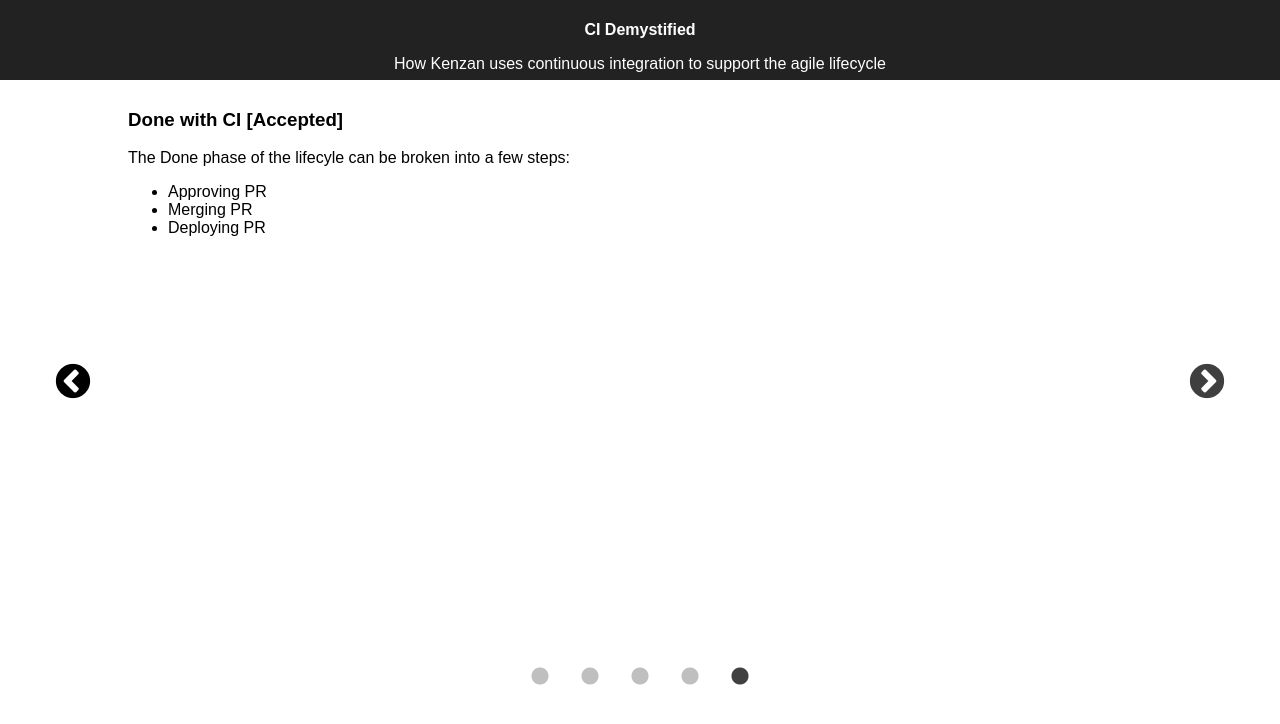
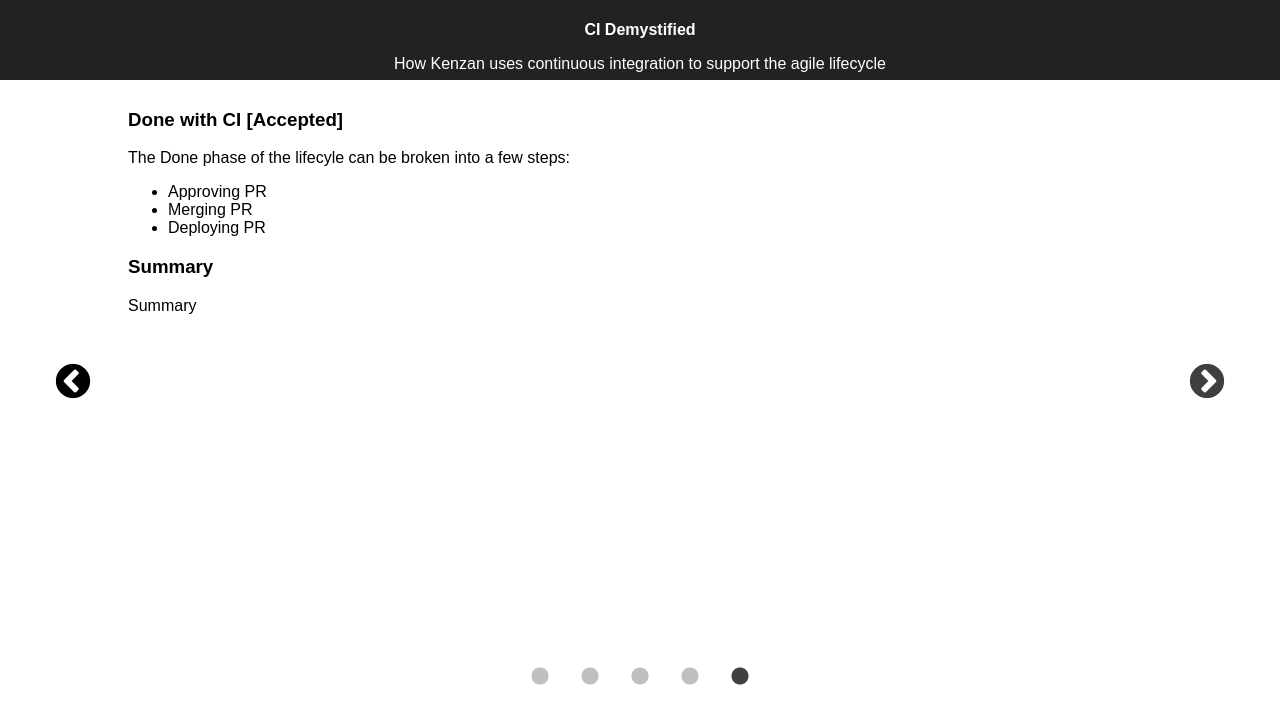
Before and after one commit to kenzanlabs/playbook, a React (Create React App) app: page / in a window 1280 px wide. Both pictures are taken after a click on the button "Previous". Shown: the top 724 px of the page. Built offline with nearby package versions, Linux system fonts and the light colour scheme.

Commit message:
Adding summary screen

```diff
--- a/src/components/slider.js
+++ b/src/components/slider.js
@@ -143,6 +143,13 @@
                         <li>Deploying PR</li>
                     </ul>
                 </div>
+                <div>
+                    <h3>Summary</h3>
+                    <div>
+                        Summary
+
+                    </div>
+                </div>
             </div>
             </Slider>
         );
```
Lines whose indentation alone changed are shown as unchanged.
